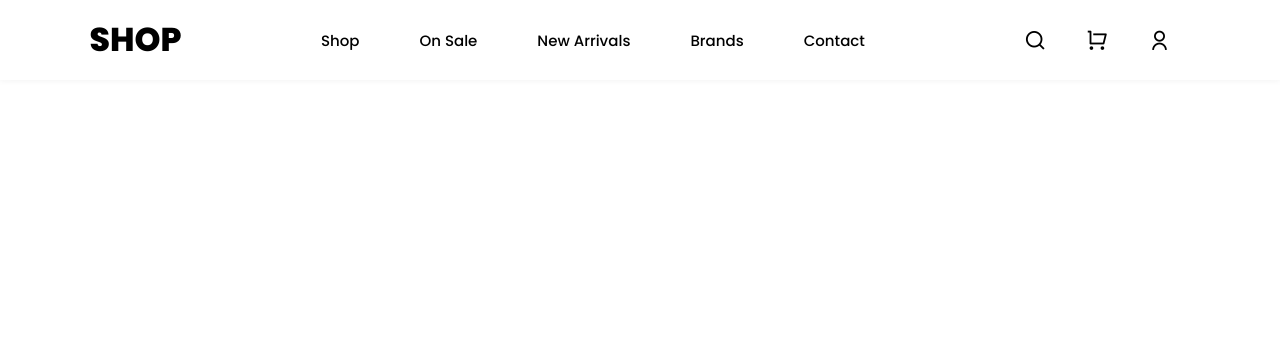
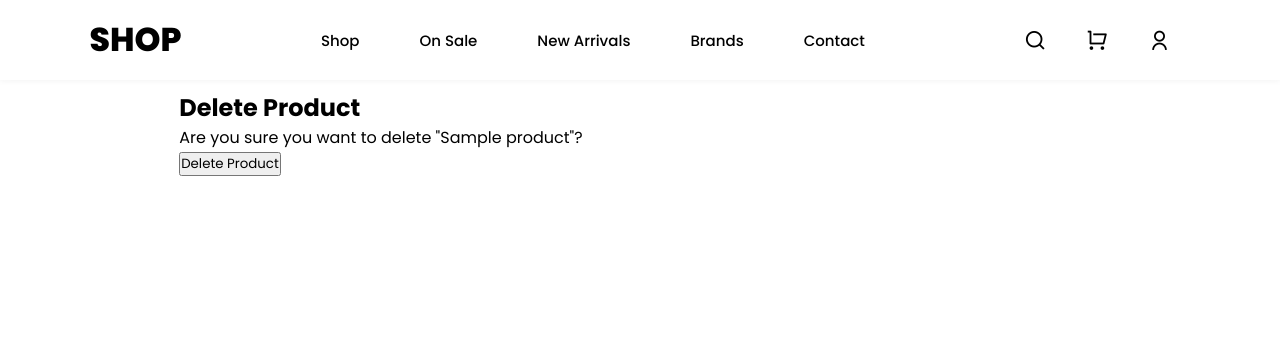
Before and after one commit to murutsgebretsadik12/flask_eccomerce, a Flask app: page /admin/delete_product/1 in a window 1280 px wide. Shown: the top 340 px of the page. Run offline with Flask 3, Linux system fonts and the light colour scheme; a user stored in the database is signed in; tables that the repository leaves empty hold one stand-in row (values such as "Sample post"); some libraries are stand-ins or nearby versions.

Commit message:
update delete_product.html

```diff
--- a/templates/admin/delete_product.html
+++ b/templates/admin/delete_product.html
@@ -1,15 +1,13 @@
 {% extends "layout.html" %}
 
 {% block content %}
-{% for product in products %}
-<div>
-    <p>Product Name: {{ product.name }}</p>
-    <p>Product Description: {{ product.description }}</p>
-    <!-- Delete Form for each product -->
-    <form action="{{ url_for('delete_product', product_id=product.id) }}" method="POST">
-        <input type="submit" value="Delete">
-    </form>
-</div>
-{% endfor %}
+	<!--- best selling --->
+	<section class="selling">
+        <h1>Delete Product</h1>
+        <form method="POST" action="/admin/delete_product/{{ product.id }}">
+            <p>Are you sure you want to delete "{{ product.name }}"?</p>
+            <button type="submit">Delete Product</button>
+        </form>
 
+    </section>
 {% endblock content %}
```
